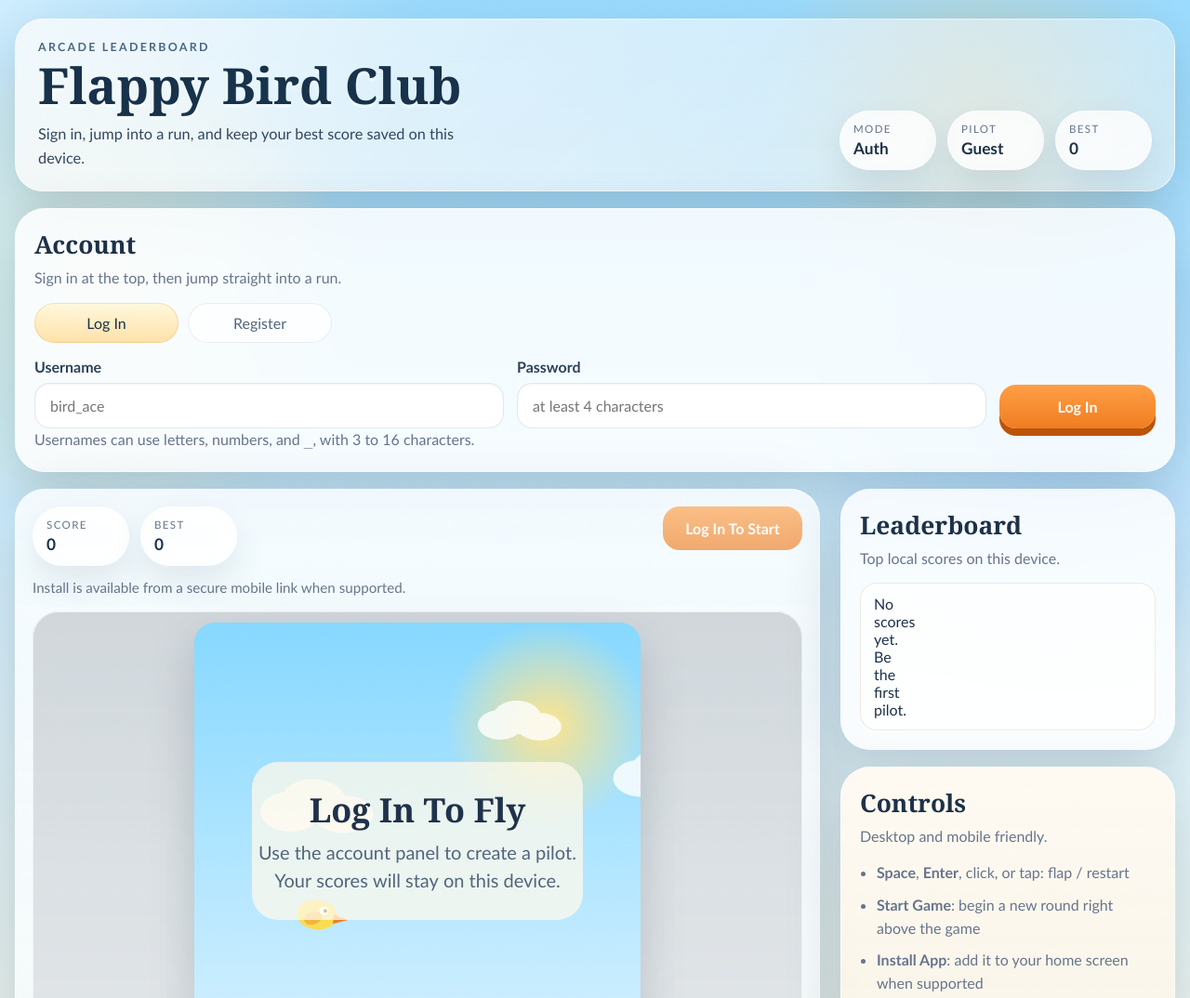
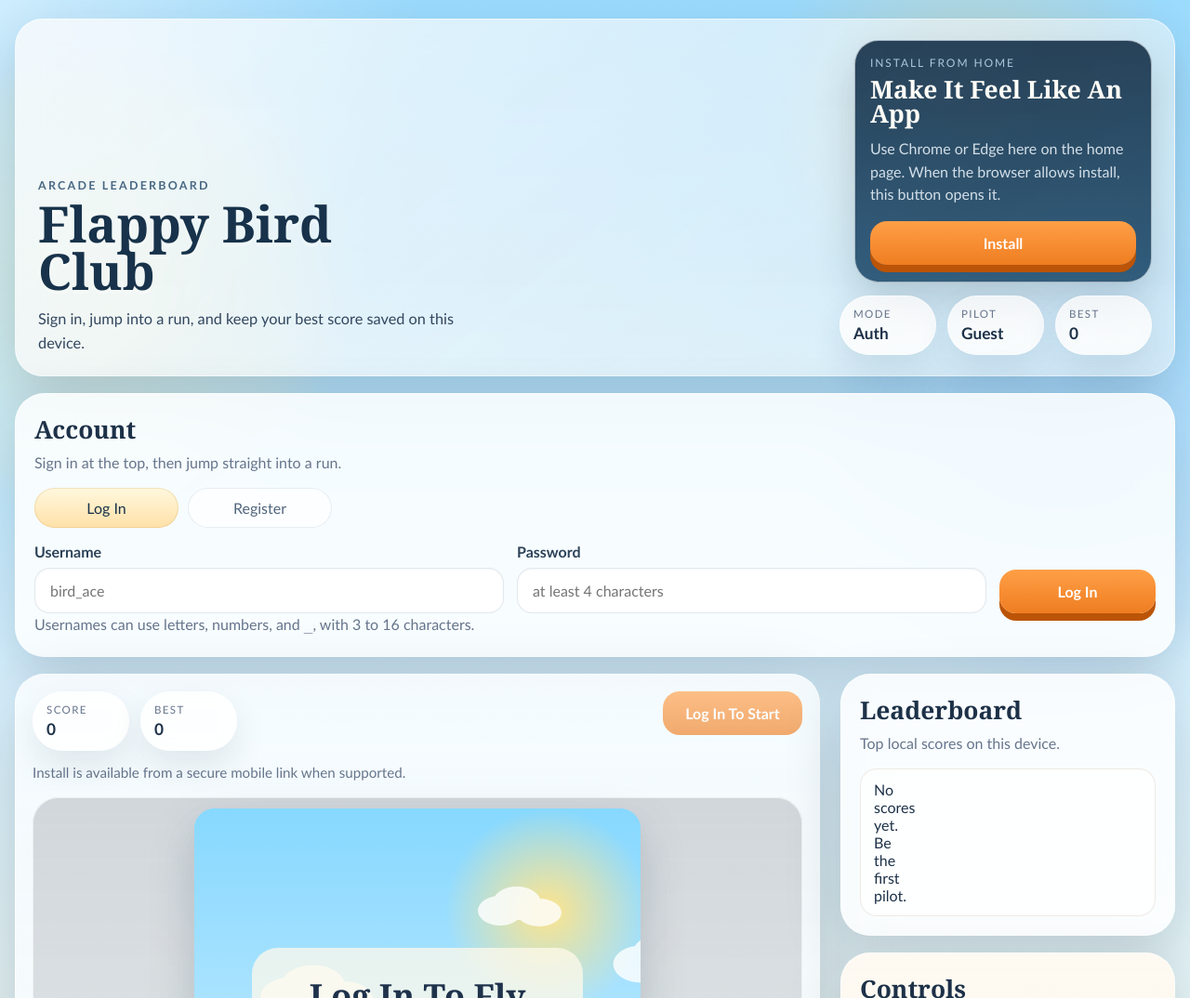
Before and after one commit to Renz113/BIRDDDDDDDDD, a website: page index.html in a window 1280 px wide. Shown: the top 1074 px of the page at 93% size. Drawn offline with Linux system fonts and the light colour scheme.

Commit message:
Highlight install flow on home page

```diff
--- a/app.js
+++ b/app.js
@@ -25,6 +25,9 @@
   userBadge: document.getElementById("userBadge"),
   modeBadge: document.getElementById("modeBadge"),
   messageBanner: document.getElementById("messageBanner"),
+  heroInstallPanel: document.getElementById("heroInstallPanel"),
+  heroInstallButton: document.getElementById("heroInstallButton"),
+  heroInstallNote: document.getElementById("heroInstallNote"),
   startButton: document.getElementById("startButton"),
   logoutButton: document.getElementById("logoutButton"),
   exitViewButton: document.getElementById("exitViewButton"),
@@ -380,8 +383,16 @@
   ui.installBannerButton.disabled = isStandaloneMode();
 }
 
+function renderHeroInstall(label, note, visible = true, disabled = false) {
+  ui.heroInstallPanel.classList.toggle("is-hidden", !visible);
+  ui.heroInstallButton.textContent = label;
+  ui.heroInstallButton.disabled = disabled;
+  ui.heroInstallNote.textContent = note;
+}
+
 function renderInstallCta() {
   if (isStandaloneMode()) {
+    renderHeroInstall("Installed", "This page is already running in app mode from your home screen.", false, true);
     ui.installButton.classList.add("is-hidden");
     ui.installButton.disabled = true;
     ui.installHint.textContent = "Installed app mode is ready for quick mobile play.";
@@ -391,6 +402,7 @@
   }
 
   if (installState.deferredPrompt) {
+    renderHeroInstall("Install", "Tap Install on the home page to open the real native app install popup.", true, false);
     ui.installButton.classList.remove("is-hidden");
     ui.installButton.disabled = false;
     ui.installButton.textContent = "Install";
@@ -401,6 +413,7 @@
   }
 
   if (canSuggestIosInstall()) {
+    renderHeroInstall("Add To Home", "From this home page, tap Share and then Add to Home Screen in Safari.", true, false);
     ui.installButton.classList.remove("is-hidden");
     ui.installButton.disabled = false;
     ui.installButton.textContent = "Add To Home";
@@ -411,6 +424,7 @@
   }
 
   if (isLikelyMobileDevice()) {
+    renderHeroInstall("Install Info", "Stay on the home page for a moment, then tap Install when the browser is ready.", true, false);
     ui.installButton.classList.remove("is-hidden");
     ui.installButton.disabled = false;
     ui.installButton.textContent = "Install Info";
@@ -420,6 +434,7 @@
     return;
   }
 
+  renderHeroInstall("Install", "Use Chrome or Edge here on the home page. When the browser allows install, this button opens it.", true, false);
   ui.installButton.classList.add("is-hidden");
   ui.installButton.disabled = true;
   ui.installHint.textContent = "Install is available from a secure mobile link when supported.";
@@ -1087,6 +1102,7 @@
 ui.startButton.addEventListener("click", startGame);
 ui.logoutButton.addEventListener("click", logout);
 ui.exitViewButton.addEventListener("click", leavePlayView);
+ui.heroInstallButton.addEventListener("click", handleInstallRequest);
 ui.installButton.addEventListener("click", handleInstallRequest);
 ui.installBannerButton.addEventListener("click", handleInstallRequest);
 ui.installBannerClose.addEventListener("click", dismissInstallNotice);
--- a/index.html
+++ b/index.html
@@ -51,6 +51,14 @@
         <p class="lede">Sign in, jump into a run, and keep your best score saved on this device.</p>
       </div>
 
+      <div class="hero-side">
+        <section class="hero-install" id="heroInstallPanel" aria-live="polite">
+          <p class="hero-install-tag">Install From Home</p>
+          <h2>Make It Feel Like An App</h2>
+          <p id="heroInstallNote" class="hero-install-note">Tap Install here to open the native app install flow when your browser is ready.</p>
+          <button id="heroInstallButton" class="primary-button hero-install-button" type="button">Install</button>
+        </section>
+
         <div class="status-strip">
           <div class="status-pill">
             <span class="status-label">Mode</span>
@@ -63,6 +71,7 @@
           <div class="status-pill">
             <span class="status-label">Best</span>
             <strong id="bestBadge">0</strong>
+          </div>
         </div>
       </div>
     </header>
@@ -172,7 +181,7 @@
           <ul class="controls-list">
             <li><strong>Space</strong>, <strong>Enter</strong>, click, or tap: flap / restart</li>
             <li><strong>Start Game</strong>: begin a new round right above the game</li>
-            <li><strong>Install App</strong>: add it to your home screen when supported</li>
+            <li><strong>Install</strong>: use the home-page install button or the game toolbar</li>
             <li><strong>Log Out</strong>: switch to another local player</li>
           </ul>
         </section>
--- a/styles.css
+++ b/styles.css
@@ -233,6 +233,13 @@
   max-width: 58ch;
 }
 
+.hero-side {
+  display: grid;
+  gap: 14px;
+  justify-items: end;
+  flex: 0 0 auto;
+}
+
 .hero-tag {
   margin: 0 0 10px;
   letter-spacing: 0.18em;
@@ -262,6 +269,44 @@
   font-size: 1.02rem;
   line-height: 1.6;
   color: #31465f;
+}
+
+.hero-install {
+  width: min(100%, 320px);
+  padding: 16px 16px 18px;
+  border-radius: 26px;
+  border: 1px solid rgba(255, 255, 255, 0.58);
+  background:
+    linear-gradient(180deg, rgba(20, 47, 71, 0.9), rgba(32, 77, 111, 0.9)),
+    linear-gradient(180deg, rgba(255, 255, 255, 0.08), rgba(255, 255, 255, 0.02));
+  box-shadow: 0 20px 44px rgba(19, 37, 56, 0.18);
+  color: #f4f8fb;
+}
+
+.hero-install-tag {
+  margin: 0 0 8px;
+  font-size: 0.75rem;
+  letter-spacing: 0.16em;
+  text-transform: uppercase;
+  color: rgba(196, 228, 249, 0.82);
+}
+
+.hero-install h2 {
+  margin: 0;
+  font-size: 1.65rem;
+  line-height: 1;
+  color: #fffdf7;
+}
+
+.hero-install-note {
+  margin: 12px 0 0;
+  color: rgba(233, 242, 249, 0.88);
+  line-height: 1.55;
+}
+
+.hero-install-button {
+  width: 100%;
+  margin-top: 16px;
 }
 
 .status-strip {
@@ -778,6 +823,15 @@
     flex-direction: column;
   }
 
+  .hero-side {
+    width: 100%;
+    justify-items: stretch;
+  }
+
+  .hero-install {
+    width: 100%;
+  }
+
   .status-strip {
     justify-content: flex-start;
   }
@@ -851,6 +905,15 @@
 
   .status-strip {
     gap: 10px;
+  }
+
+  .hero-install {
+    padding: 14px 14px 16px;
+    border-radius: 22px;
+  }
+
+  .hero-install h2 {
+    font-size: 1.45rem;
   }
 
   .status-pill,
```
Lines whose indentation alone changed are shown as unchanged.
